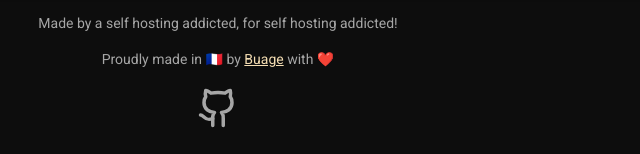
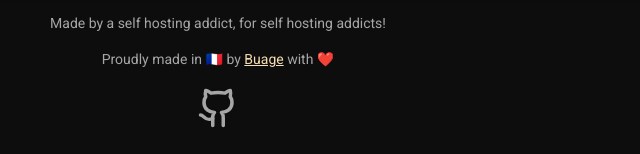
Before and after one commit to Buage/SelfHostList, a plain HTML site: page index.html in a window 1280 px wide. Shown: the part 963-1117 px from the top of the page, 422-1062 px from the left. Drawn offline with Linux system fonts and the light colour scheme; no server answers.

Commit message:
Add files via upload

```diff
--- a/index.html
+++ b/index.html
@@ -44,7 +44,7 @@
             <svg id="expandBtn" class="social-icon" xmlns="http://www.w3.org/2000/svg" width="24" height="24" viewBox="0 0 24 24" fill="none" stroke="currentColor" stroke-width="2" stroke-linecap="round" stroke-linejoin="round" class="lucide lucide-maximize2-icon lucide-maximize-2"><path d="M15 3h6v6"/><path d="m21 3-7 7"/><path d="m3 21 7-7"/><path d="M9 21H3v-6"/></svg>
         </div>
 
-        <p style="margin: 0 !important; padding: 0 !important;">Made by a self hosting addicted, for self hosting addicted!</p>
+        <p style="margin: 0 !important; padding: 0 !important;">Made by a self hosting addict, for self hosting addicts!</p>
         <p onclick="window.open('https://buage.dev/')" style="margin: 0 !important; padding: 0 !important;">Proudly made in 🇫🇷 by <a style="color: wheat;" href="https://buage.dev/" target="_blank">Buage</a> with ❤️</p>
 
         <svg onclick="window.open('https://github.com/Buage/SelfHostList')" class="social-icon" xmlns="http://www.w3.org/2000/svg" width="42" height="42" viewBox="0 0 24 24" fill="none" stroke="currentColor" stroke-width="2" stroke-linecap="round" stroke-linejoin="round" class="lucide lucide-github-icon lucide-github"><path d="M15 22v-4a4.8 4.8 0 0 0-1-3.5c3 0 6-2 6-5.5.08-1.25-.27-2.48-1-3.5.28-1.15.28-2.35 0-3.5 0 0-1 0-3 1.5-2.64-.5-5.36-.5-8 0C6 2 5 2 5 2c-.3 1.15-.3 2.35 0 3.5A5.403 5.403 0 0 0 4 9c0 3.5 3 5.5 6 5.5-.39.49-.68 1.05-.85 1.65-.17.6-.22 1.23-.15 1.85v4"/><path d="M9 18c-4.51 2-5-2-7-2"/></svg>
```
